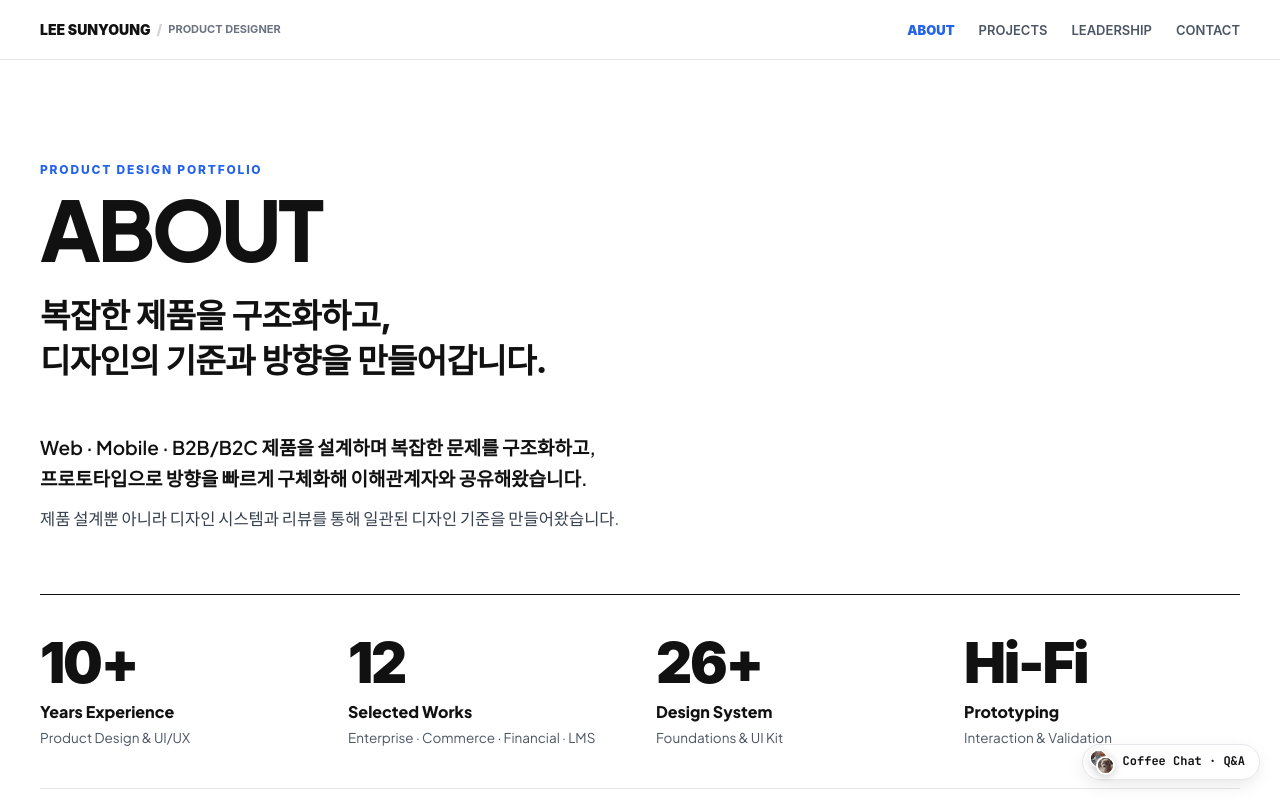
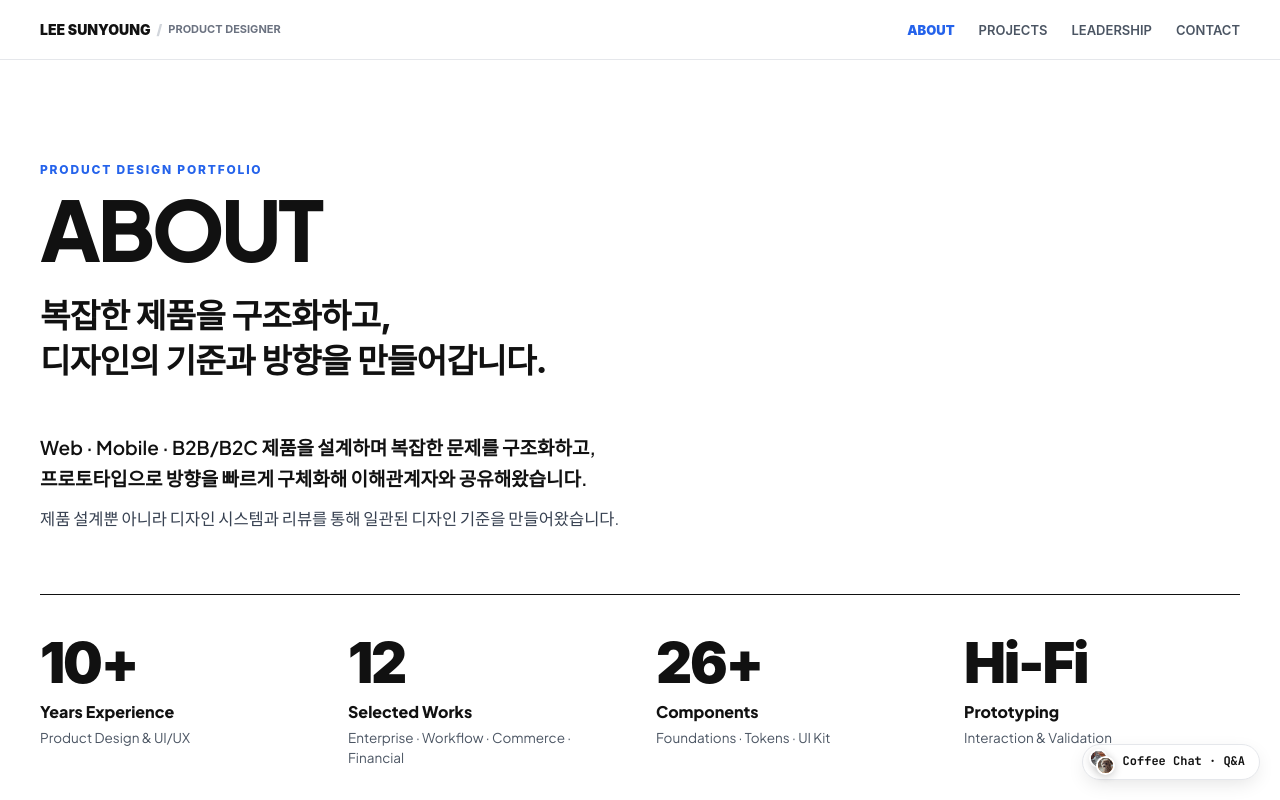
Before and after one commit to mobius38/sylee-portfolio, a React (Vite) app: page / in a window 1280 px wide. Shown: the top 800 px of the page. Built offline with nearby package versions, Linux system fonts and the light colour scheme; the HTML template or start-up script is replaced by a standard one.

Commit message:
design: ABOUT 섹션 내 핵심 지표 메트릭 카드들의 텍스트 최신 사양으로 최종 동기화

```diff
--- a/src/components/sections/HeroProfileSection.tsx
+++ b/src/components/sections/HeroProfileSection.tsx
@@ -65,8 +65,8 @@ export function HeroProfileSection({
 
   const metrics = [
     { num: "10+", label: "Years Experience", sub: "Product Design & UI/UX" },
-    { num: "12", label: "Selected Works", sub: "Enterprise · Commerce · Financial · LMS" },
-    { num: "26+", label: "Design System", sub: "Foundations & UI Kit" },
+    { num: "12", label: "Selected Works", sub: "Enterprise · Workflow · Commerce · Financial" },
+    { num: "26+", label: "Components", sub: "Foundations · Tokens · UI Kit" },
     { num: "Hi-Fi", label: "Prototyping", sub: "Interaction & Validation" },
   ];
 
```
